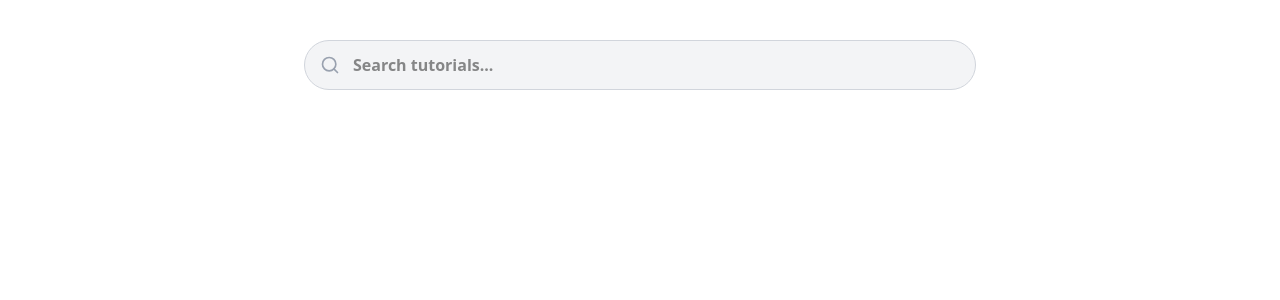
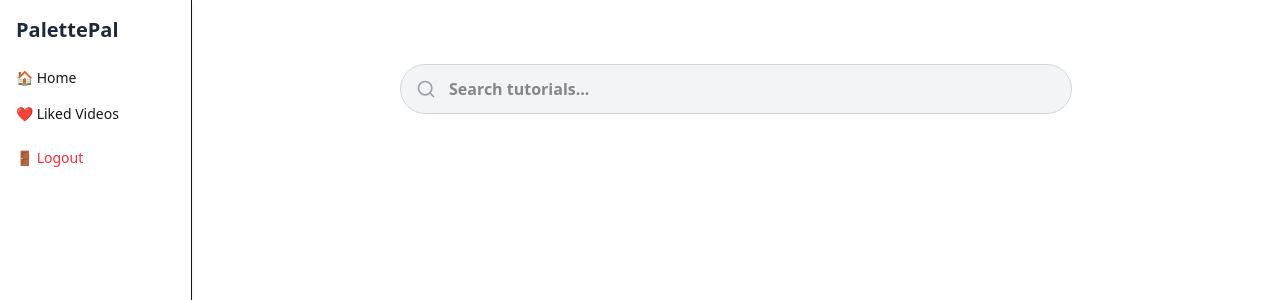
Before and after one commit to monitamitra/PalettePal, a Next.js app in the folder frontend/my-frontend/: page / in a window 1280 px wide. Shown: the top 300 px of the page. Built offline with nearby package versions, Linux system fonts and the light colour scheme; sample sign-in values are in the browser's storage.

Commit message:
added sidebar

```diff
--- /dev/null
+++ b/frontend/my-frontend/src/app/components/ClientLayout.tsx
@@ -0,0 +1,17 @@
+"use client";
+import { usePathname } from "next/navigation";
+import Sidebar from "./Sidebar";
+
+export default function ClientLayout({children}: {children: React.ReactNode}) {
+    const pathName = usePathname();
+    const hideSidebar = pathName === "/login" || pathName === "/signup";
+
+    return (
+        <div className="flex">
+            {!hideSidebar && <Sidebar></Sidebar>}
+            <main className={hideSidebar ? "w-full" : "ml-48 w-full p-6"}>
+                {children}
+            </main>
+        </div>
+    )
+}
--- /dev/null
+++ b/frontend/my-frontend/src/app/components/Sidebar.tsx
@@ -0,0 +1,30 @@
+"use client";
+import { useRouter } from "next/navigation";
+import Link from "next/link";
+import { useAuth } from "../context/AuthContext";
+
+export default function Sidebar() {
+    const {logout} = useAuth();
+    const router = useRouter();
+
+    return (
+        <aside className="fixed top-0 left-0 h-screen w-48 bg-white shadow-md p-4
+            flex flex-col text-sm border-r justify-between">
+            <div className="flex flex-col gap-6">
+                <h1 className="text-xl font-semibold text-gray-800">PalettePal</h1>
+                <nav className="flex flex-col gap-4">
+                    <Link href="/" className="hover:text-black-600">🏠 Home</Link>
+                    <Link href="/likes" className="hover:text-black-600">❤️ Liked Videos</Link>
+                </nav>
+                <button
+                    onClick={logout}
+                    className="text-red-500 hover:underline text-left">
+                    🚪 Logout
+                </button>
+
+            </div>
+
+        </aside>
+    )
+
+}
--- a/frontend/my-frontend/src/app/layout.tsx
+++ b/frontend/my-frontend/src/app/layout.tsx
@@ -2,6 +2,7 @@ import type { Metadata } from "next";
 import "./globals.css";
 import { AuthProvider } from "./context/AuthContext";
 import { Poppins } from "next/font/google";
+import ClientLayout from "./components/ClientLayout";
 
 const poppins = Poppins({
   subsets: ["latin"],
@@ -22,7 +23,9 @@ export default function RootLayout({ children }: { children: React.ReactNode })
     <html lang="en">
       <body className={`${poppins.variable} font-sans`}>
         <AuthProvider>
-          {children}
+          <ClientLayout>
+               {children}
+          </ClientLayout>
         </AuthProvider>
       </body>
     </html>
--- a/frontend/my-frontend/src/app/videos/[videoId]/page.tsx
+++ b/frontend/my-frontend/src/app/videos/[videoId]/page.tsx
@@ -56,7 +56,7 @@ export default function VideoDetailPage() {
 
 
       <p className="text-gray-700 mb-2">{video.channelTitle}</p>
-      <p className="text-black-600 whitespace-pre-line">
+      <p className="text-black-600 whitespace-pre-wrap break-words">
         {isExpanded ? video.description : truncateDescription(video.description)}
      </p>
      {video.description && video.description.length > 150 && (
```
